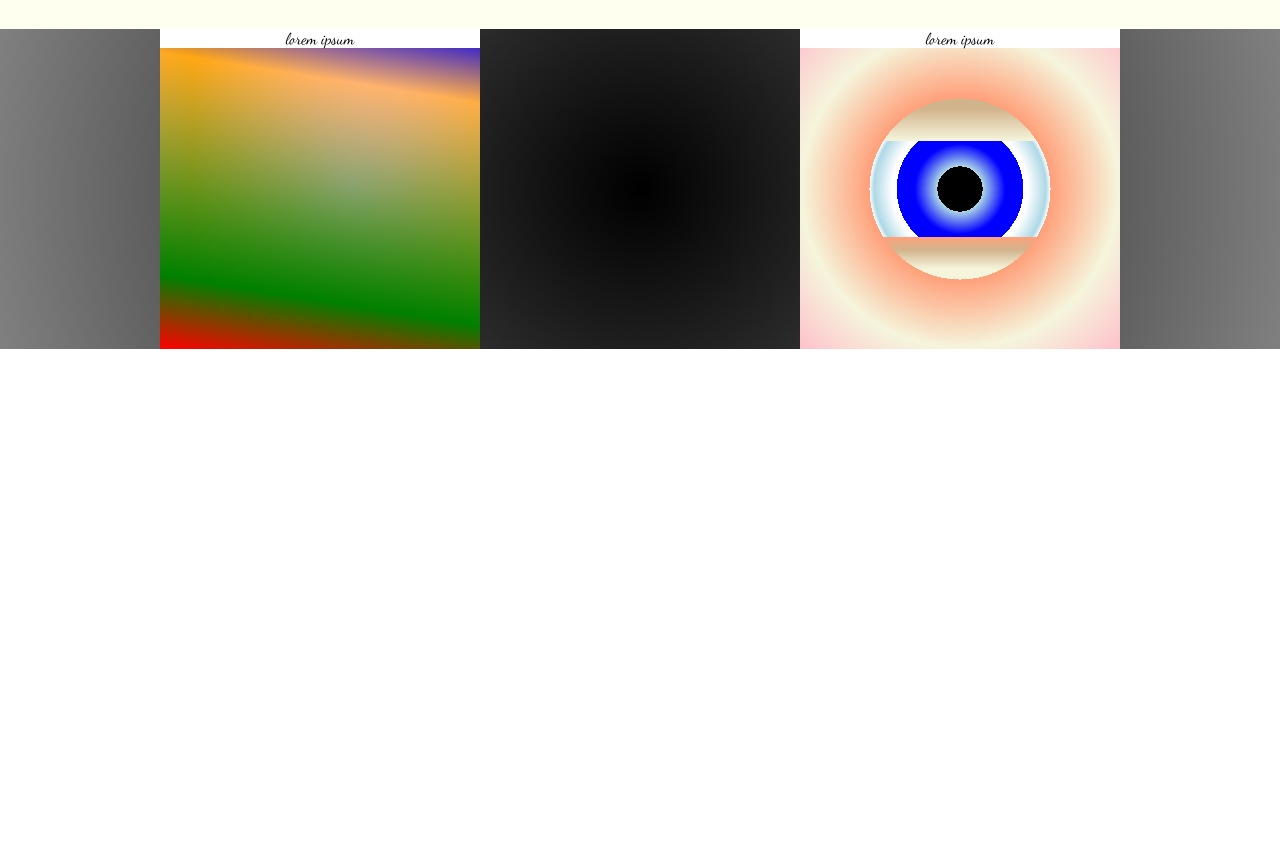
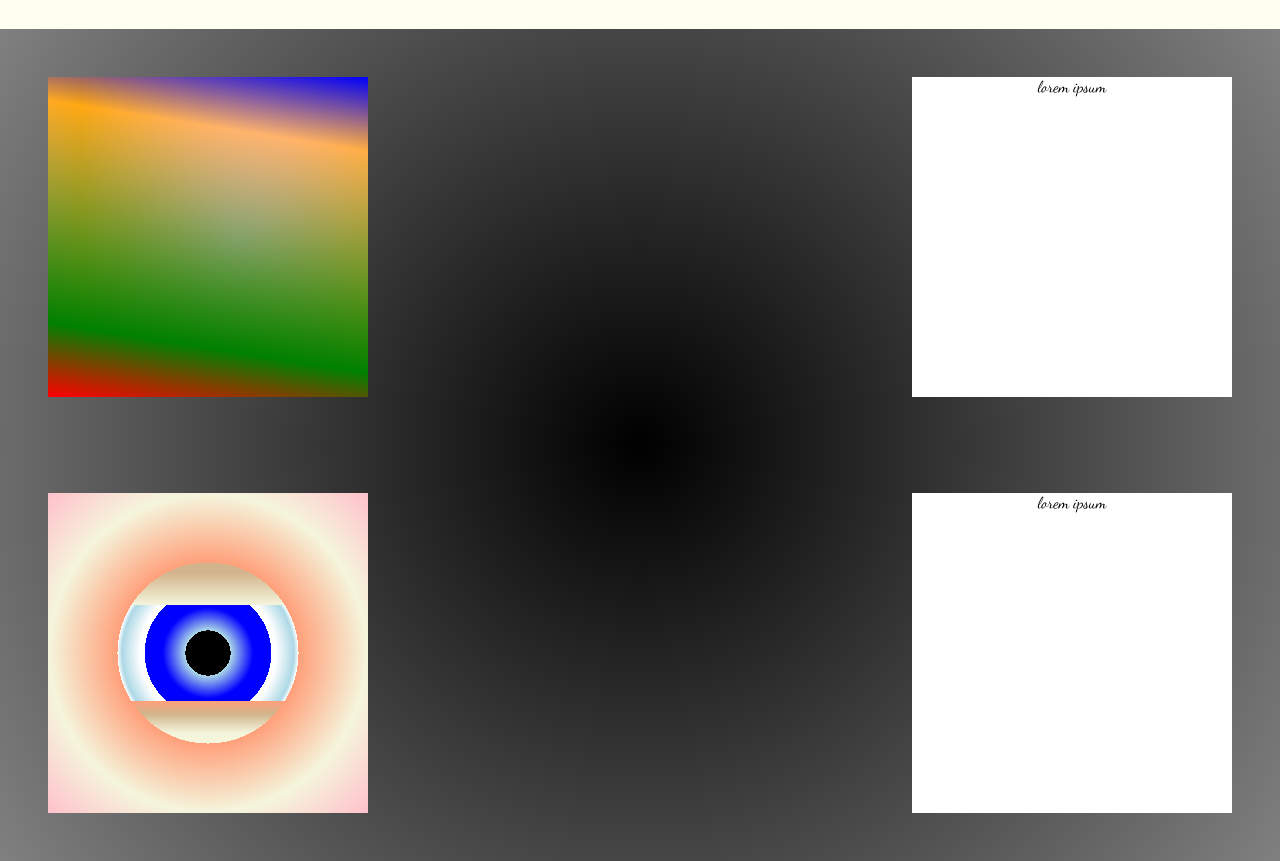
Before and after one commit to chuckplantain/chuckplantain.github.io, a plain HTML site: page index.html in a window 1280 px wide. Shown: the part 73-934 px from the top of the page. Before the commit the page ends 800 px from the top, so only its background shows below. Drawn offline with Linux system fonts and the light colour scheme.

Commit message:
decent layout

```diff
--- a/css/master.css
+++ b/css/master.css
@@ -33,28 +33,33 @@ header h2 {
 .gallery {
 	display: flex;
 	justify-content: space-around;
+	flex-direction: column;
 	align-items: flex-start;
 	background: radial-gradient(circle, black, grey);
 }
 .item {
+	padding: 3em 3em;
+	width: 100%;
+}
+.caption {
+	float: right;
 	width: 20em;
 	height: 20em;
-}
-.caption {
 	background: white;
 	text-align: center;
 }
 .triangle{
 	float: left;
+	width: 20em;
+	height: 20em;
 	background: linear-gradient(9deg, red 0, green 20%, transparent 80%, blue),
 	radial-gradient(circle, pink, orange)2em;
-	width: 20em;
-	height: 20em;
 	background-size: 100% 100%;
 	background-repeat: repeat;
 	background-color: white;
 }
 .eyeball {
+	float: left;
 	width: 20em;
 	height: 20em;
 	background:
--- a/index.html
+++ b/index.html
@@ -13,17 +13,24 @@
 				<p class="audio">Listen to Audio!</p>
 			</header>
 			<div class="gallery">
-				<div class="triangle item">
+				<div class="item">
+					<div class="triangle">
+					</div>
 					<div class="caption">
 						<p>lorem ipsum</p>
 					</div>
+
 				</div>
-				<div class="eyeball item">
-					<div class="eyelid">
-						<div class="caption">
-							<p>lorem ipsum</p>
+				<div class="item">
+					<div class="eyeball">
+						<div class="eyelid">
 						</div>
 					</div>
+
+					<div class="caption">
+						<p>lorem ipsum</p>
+					</div>
+
 				</div>
 			</div>
 		</div>
```
